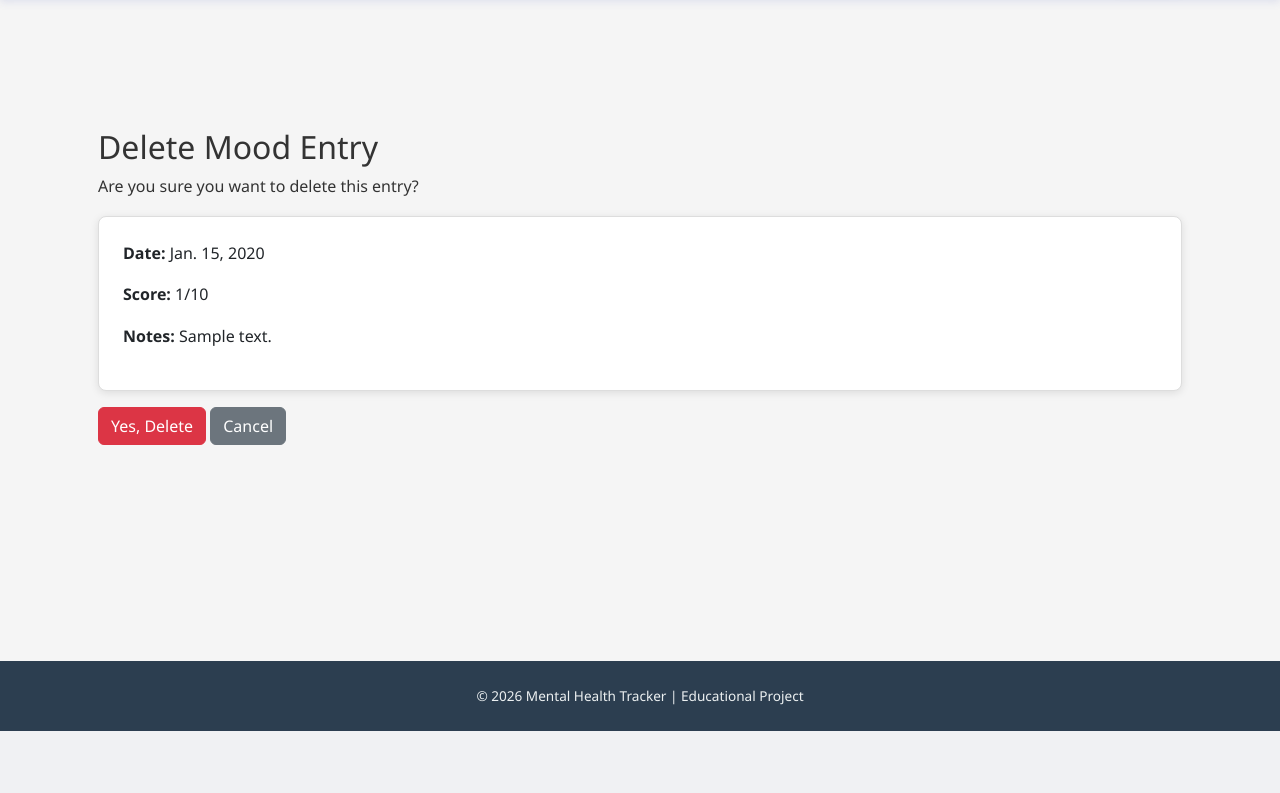
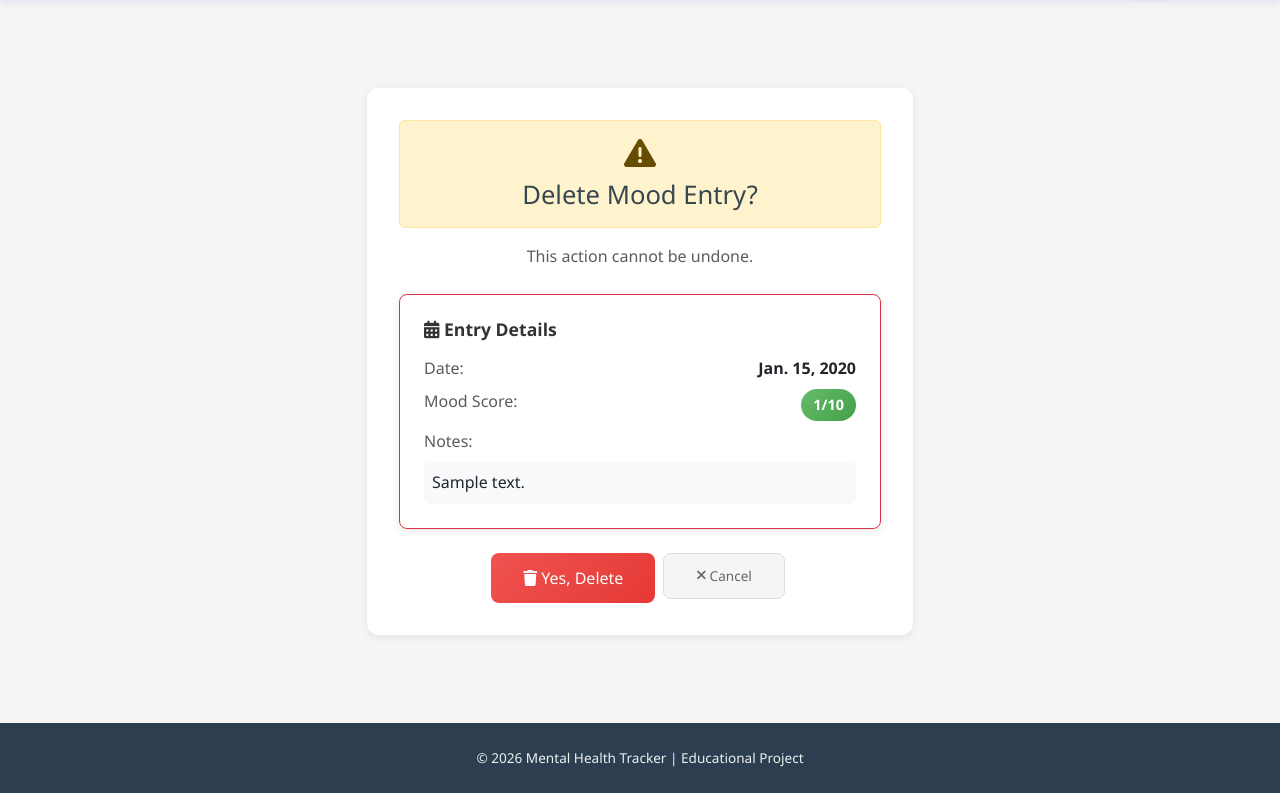
Before and after one commit to oliveiracle/mental-health-tracker, a Django app: page /mood/1/delete/ in a window 1280 px wide. Shown: the part 69-862 px from the top of the page. Before the commit the page ends 800 px from the top, so only its background shows below. Run offline with Django 5.2, Linux system fonts and the light colour scheme; a user stored in the database is signed in; tables that the repository leaves empty hold one stand-in row (values such as "Sample post").

Commit message:
ui: redesign delete confirmation page with consistent styling
- Wrap delete form in glass-card container
- Add warning alert with icon for visual prominence
- Display mood entry details in formatted card
- Show mood score as styled badge
- Include preview of notes before deletion
- Implement styled danger and cancel buttons with icons
- Centralize layout to match other pages
- Add visual indicators (red border on detail card)
- Improve user confirmation flow with clear messaging

Improves UX by providing better visual context before destructive action.

```diff
--- a/tracker/templates/tracker/mood_confirm_delete.html
+++ b/tracker/templates/tracker/mood_confirm_delete.html
@@ -3,23 +3,111 @@
 {% block title %}Delete Mood{% endblock %}
 
 {% block content %}
-<main role="main">
-  <h2>Delete Mood Entry</h2>
+<div class="row">
+  <div class="col-lg-6 mx-auto">
+    <!-- delete confirmation card -->
+    <div class="glass-card">
+      <div class="text-center mb-4">
+        <div class="alert alert-warning" role="alert">
+          <i class="fas fa-exclamation-triangle fa-2x"></i>
+          <h2 class="mt-2 mb-0">Delete Mood Entry?</h2>
+        </div>
+        <p class="text-muted">This action cannot be undone.</p>
+      </div>
 
-  <p>Are you sure you want to delete this entry?</p>
+      <!-- entry preview -->
+      <div class="card mb-4 border-danger">
+        <div class="card-body">
+          <h5 class="card-title mb-3">
+            <i class="fas fa-calendar-alt"></i> Entry Details
+          </h5>
 
-  <div class="card mb-3">
-    <div class="card-body">
-      <p><strong>Date:</strong> {{ mood.date }}</p>
-      <p><strong>Score:</strong> {{ mood.mood_score }}/10</p>
-      <p><strong>Notes:</strong> {{ mood.notes|default:"-" }}</p>
+          <div class="row mb-2">
+            <div class="col-6">
+              <span class="text-muted">Date:</span>
+            </div>
+            <div class="col-6 text-end">
+              <strong>{{ mood.date }}</strong>
+            </div>
+          </div>
+
+          <div class="row mb-2">
+            <div class="col-6">
+              <span class="text-muted">Mood Score:</span>
+            </div>
+            <div class="col-6 text-end">
+              <span class="mood-score-badge">{{ mood.mood_score }}/10</span>
+            </div>
+          </div>
+
+          {% if mood.notes %}
+          <div class="row">
+            <div class="col-12">
+              <span class="text-muted">Notes:</span>
+              <p class="mt-2 mb-0 p-2 bg-light rounded">{{ mood.notes }}</p>
+            </div>
+          </div>
+          {% endif %}
+        </div>
+      </div>
+
+      <!-- action buttons -->
+      <form method="post" class="mb-0">
+        {% csrf_token %}
+        <div class="d-grid gap-2 d-sm-flex justify-content-center">
+          <button type="submit" class="btn btn-danger-action">
+            <i class="fas fa-trash"></i> Yes, Delete
+          </button>
+          <a href="{% url 'mood_list' %}" class="btn btn-secondary-action">
+            <i class="fas fa-times"></i> Cancel
+          </a>
+        </div>
+      </form>
     </div>
   </div>
+</div>
 
-  <form method="post">
-    {% csrf_token %}
-    <button type="submit" class="btn btn-danger">Yes, Delete</button>
-    <a href="{% url 'mood_list' %}" class="btn btn-secondary">Cancel</a>
-  </form>
-</main>
+<style>
+  .btn-danger-action {
+    background: linear-gradient(135deg, #ef5350 0%, #e53935 100%);
+    color: white;
+    border: none;
+    padding: 0.75rem 2rem;
+    border-radius: 8px;
+    font-weight: 500;
+    transition: transform 0.2s, box-shadow 0.2s;
+  }
+
+  .btn-danger-action:hover {
+    background: linear-gradient(135deg, #e53935 0%, #c62828 100%);
+    color: white;
+    transform: translateY(-2px);
+    box-shadow: 0 4px 12px rgba(239, 83, 80, 0.4);
+  }
+
+  .btn-secondary-action {
+    background-color: #f5f5f5;
+    color: #666;
+    border: 1px solid #ddd;
+    padding: 0.75rem 2rem;
+    border-radius: 8px;
+    font-weight: 500;
+    transition: background-color 0.2s;
+  }
+
+  .btn-secondary-action:hover {
+    background-color: #e8eaf6;
+    color: #5c6bc0;
+  }
+
+  .mood-score-badge {
+    display: inline-block;
+    background: linear-gradient(135deg, #66bb6a 0%, #43a047 100%);
+    color: white;
+    padding: 0.25rem 0.75rem;
+    border-radius: 20px;
+    font-weight: 600;
+    font-size: 0.9rem;
+  }
+</style>
 {% endblock %}
```
